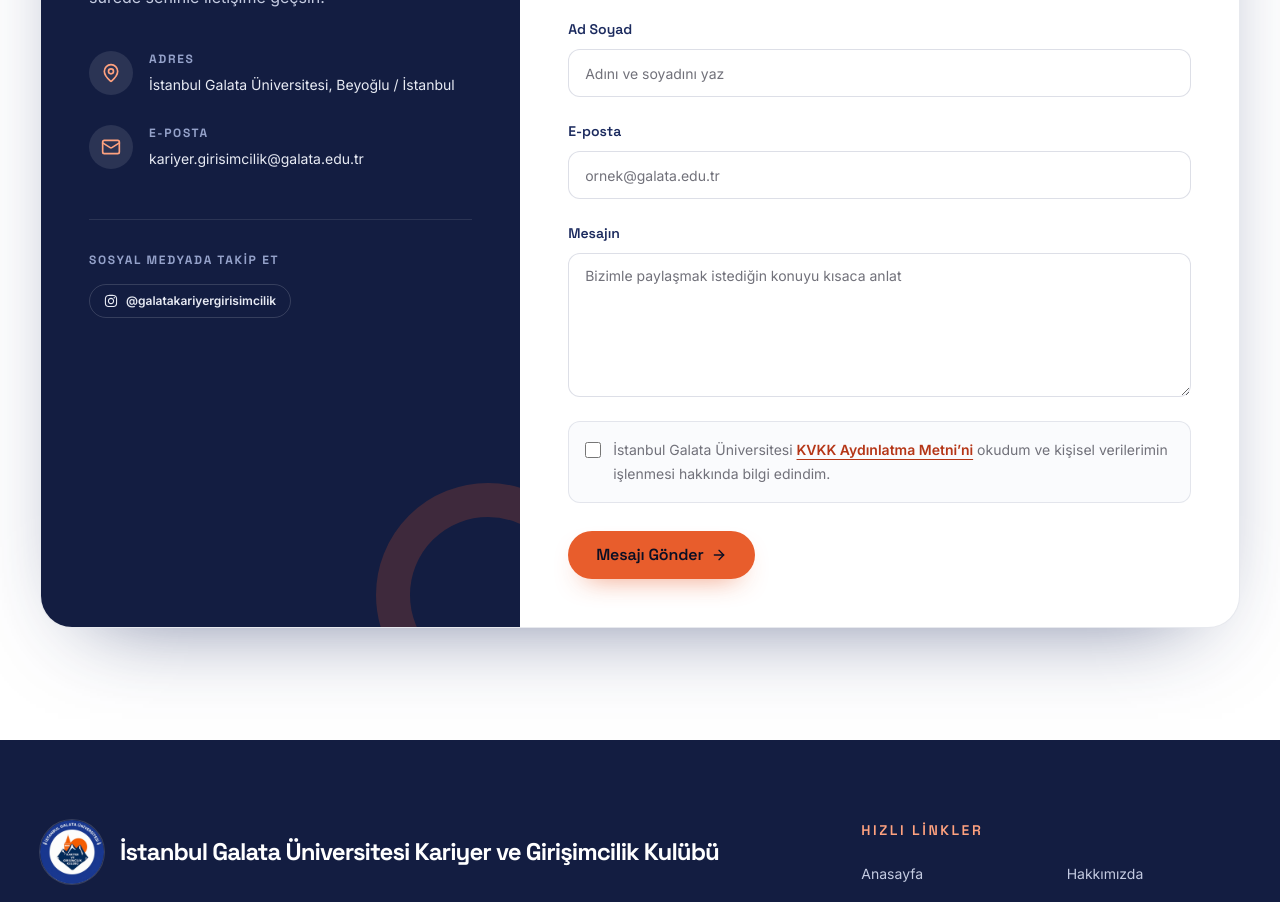
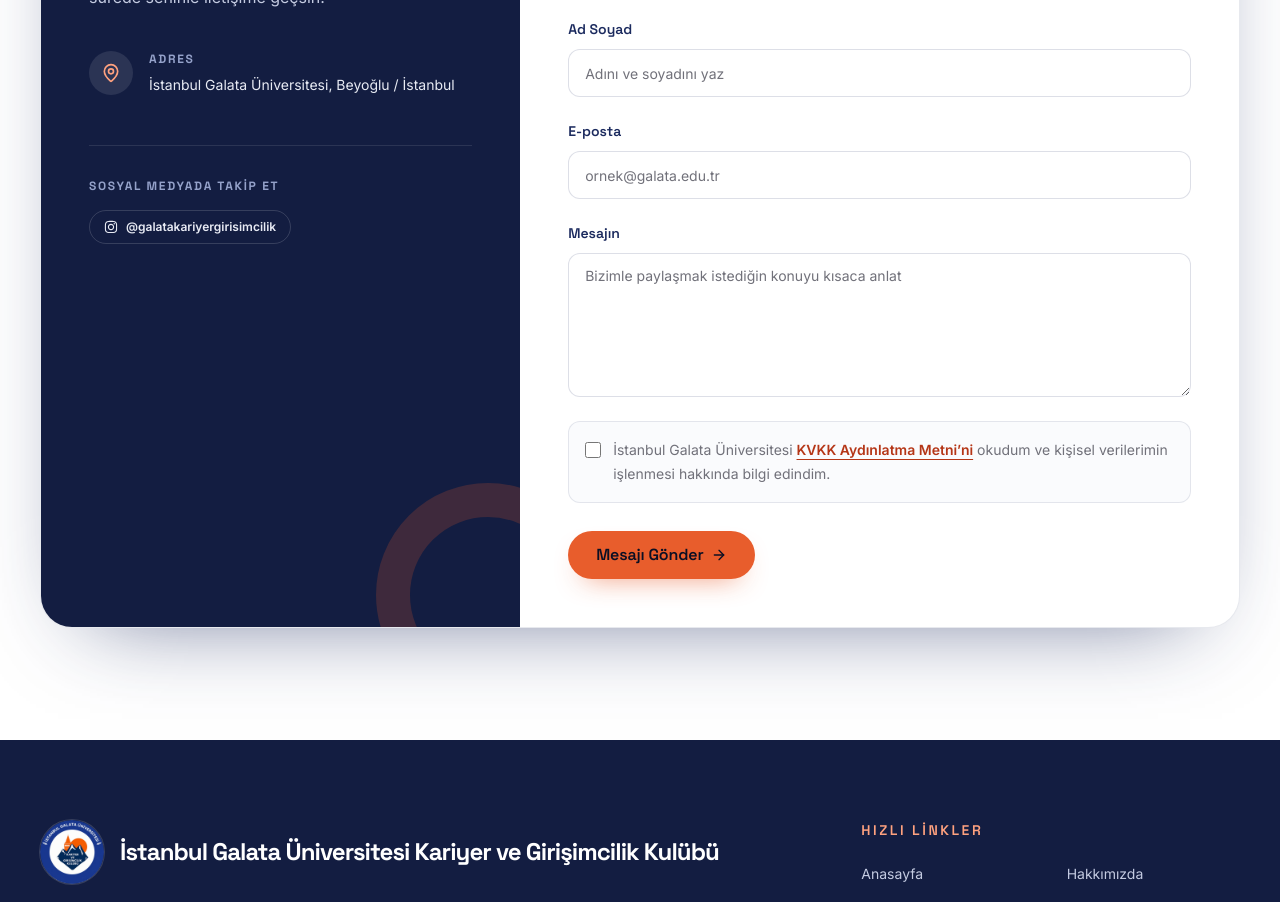
Before and after one commit to rahmi27/galata-kgk-website, a Next.js app: page /iletisim in a window 1280 px wide. Shown: the part 800-1702 px from the top of the page. Built offline with nearby package versions, Linux system fonts and the light colour scheme; no server answers.

Commit message:
fix(contact): remove unpublished club email

```diff
--- a/app/iletisim/page.tsx
+++ b/app/iletisim/page.tsx
@@ -1,5 +1,5 @@
 import Link from "next/link";
-import { Mail, MapPin } from "lucide-react";
+import { MapPin } from "lucide-react";
 import { FaInstagram } from "react-icons/fa6";
 
 import { ContactForm } from "@/components/contact/contact-form";
@@ -81,23 +81,6 @@ export default function ContactPage() {
                         </span>
                       </span>
                     </Link>
-
-                    <Link
-                      href={details.email.href}
-                      className="group flex gap-4"
-                    >
-                      <span className="flex size-11 shrink-0 items-center justify-center rounded-full bg-white/10 text-accent-300 transition-colors group-hover:bg-accent group-hover:text-accent-foreground">
-                        <Mail className="size-5" aria-hidden="true" />
-                      </span>
-                      <span>
-                        <span className="block font-heading text-xs font-bold uppercase tracking-[0.14em] text-primary-300">
-                          {details.email.label}
-                        </span>
-                        <span className="mt-1.5 block break-all text-sm leading-6 text-primary-100">
-                          {details.email.value}
-                        </span>
-                      </span>
-                    </Link>
                   </div>
 
                   <div className="mt-12 border-t border-white/10 pt-8">
--- a/content/contact.json
+++ b/content/contact.json
@@ -16,11 +16,6 @@
       "label": "Adres",
       "value": "İstanbul Galata Üniversitesi, Beyoğlu / İstanbul",
       "href": "https://maps.google.com"
-    },
-    "email": {
-      "label": "E-posta",
-      "value": "kariyer.girisimcilik@galata.edu.tr",
-      "href": "mailto:kariyer.girisimcilik@galata.edu.tr"
     },
     "socialLabel": "Sosyal medyada takip et",
     "socials": [
```
